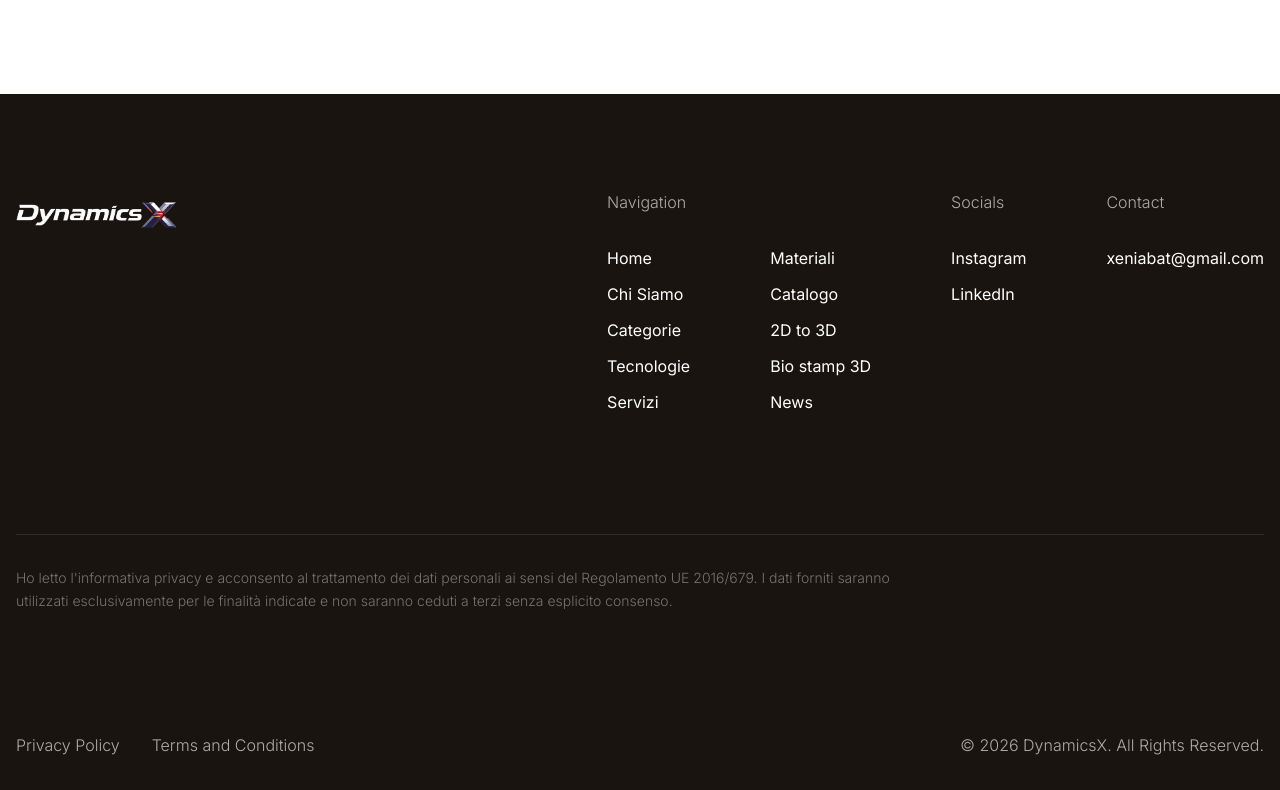
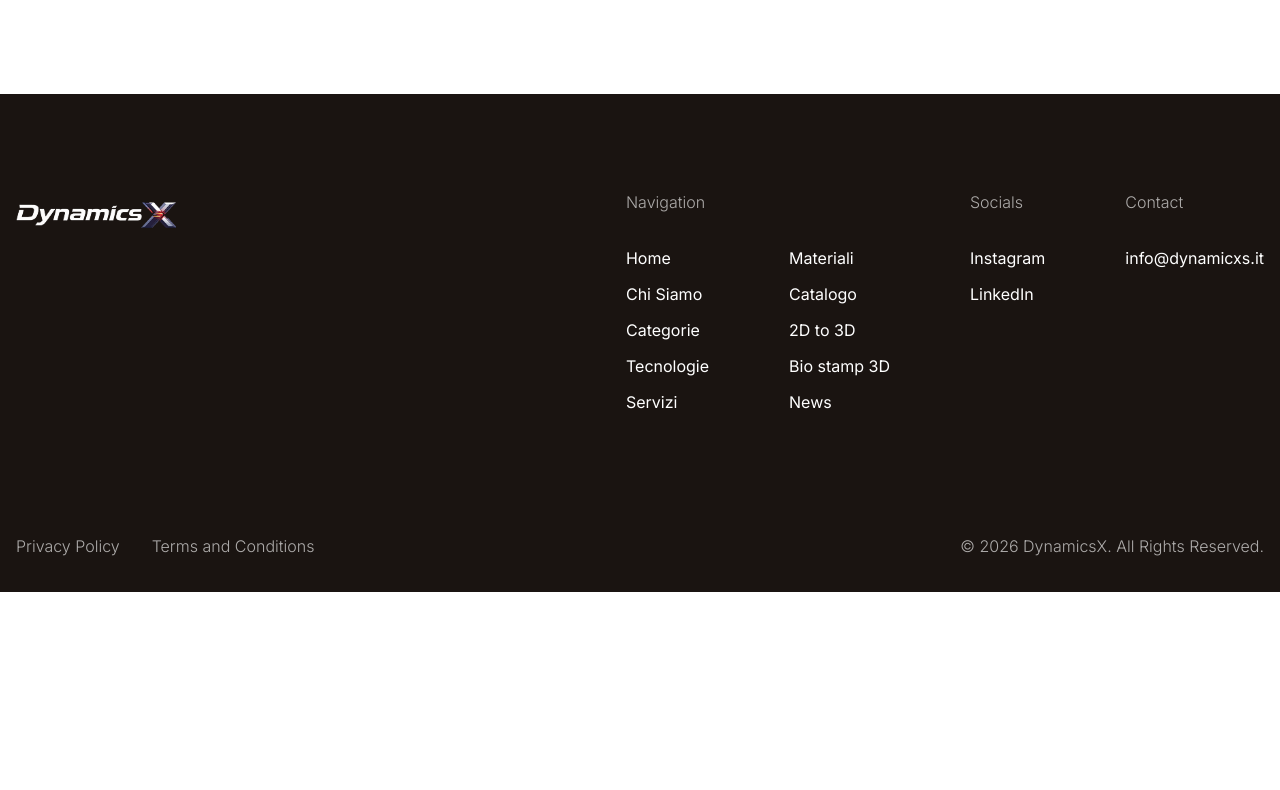
Before and after one commit to alimuzzaman-zamaddar/dynamic-x-project, a React (Vite) app: page / in a window 1280 px wide. Shown: the part 7331-8121 px from the top of the page. After the commit the page ends 7923 px from the top, so only its background shows below. Built offline with nearby package versions, Linux system fonts and the light colour scheme.

Commit message:
feat: remove unnecessary files

```diff
--- a/src/shared/Footer.jsx
+++ b/src/shared/Footer.jsx
@@ -21,8 +21,8 @@ const socialFooterNav = [
     title: "Contact",
     items: [
       {
-        label: "xeniabat@gmail.com",
-        redirectLink: "mailto:xeniabat@gmail.com",
+        label: "info@dynamicxs.it",
+        redirectLink: "mailto:info@dynamicxs.it",
       },
     ],
   },
@@ -143,12 +143,12 @@ const Footer = () => {
         </div>
 
         {/* Legal Text */}
-        <div className="border-t border-white/10 pt-8">
+        {/* <div className="border-t border-white/10 pt-8">
           <p className="text-white/40 font-light text-xs md:text-sm leading-relaxed max-w-4xl">
             Ho letto l'informativa privacy e acconsento al trattamento dei dati personali ai sensi del Regolamento UE 2016/679.
             I dati forniti saranno utilizzati esclusivamente per le finalità indicate e non saranno ceduti a terzi senza esplicito consenso.
           </p>
-        </div>
+        </div> */}
 
         {/* Bottom section: Policy + copyright */}
         <div className="flex flex-col items-center w-full gap-y-8 lg:flex-row justify-between">
```
